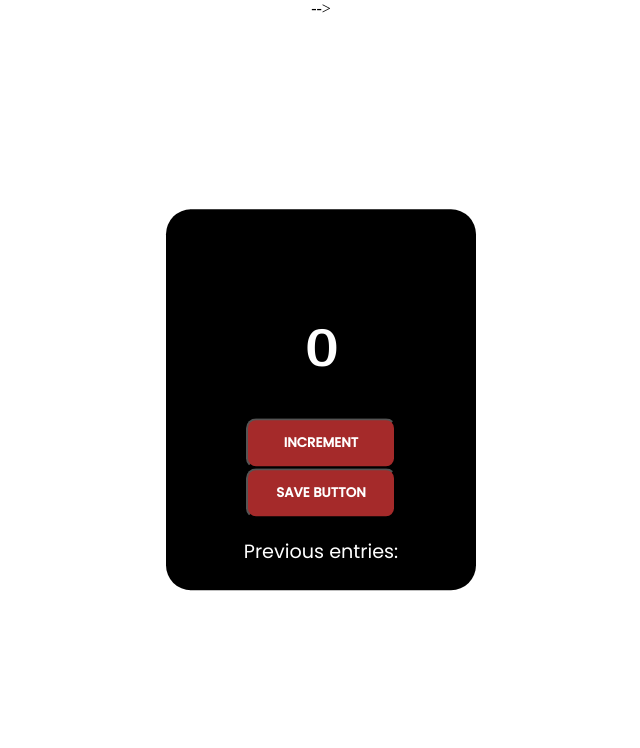
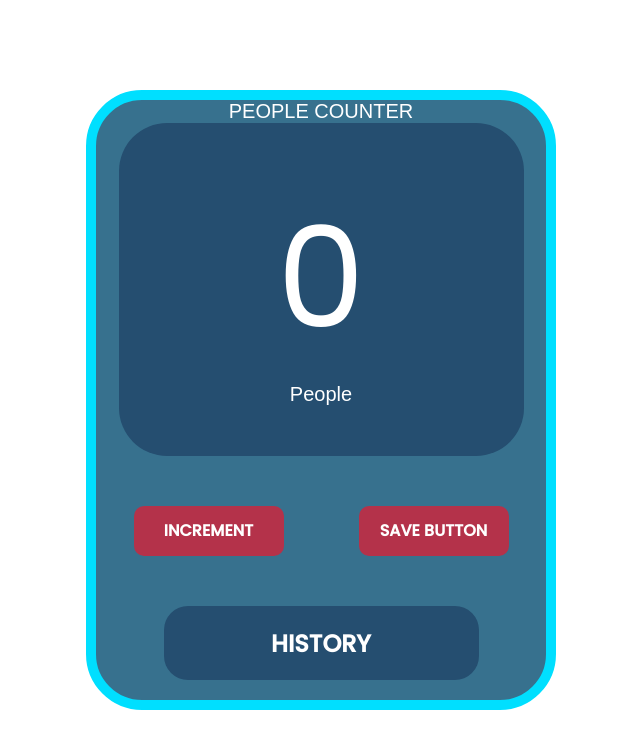
Before and after one commit to markpedong/People-Counter, a plain HTML site: page index.html in a window 1280 px wide. Shown: the whole page, without its empty margins (319-959 px from the left). Drawn offline with Linux system fonts and the light colour scheme.

Commit message:
finished the counter, functional. Will add the list eme when I figured it out

```diff
--- a/app.js
+++ b/app.js
@@ -2,7 +2,7 @@
 let saveEntry = document.getElementById("saveEntry")
 let countpeeps = document.getElementById("countpeeps")
 let count = 0;
-
+let orderedLists = document.getElementById("orderedLists").innerHTML = generate
 
 function increment() {
     count += 1;
@@ -12,7 +12,7 @@ function increment() {
 
 function saveButton (){
     let countStr = count + " - "
-    saveEntry.textContent += countStr;
-    countpeeps.innerText = 0;
+    saveEntry.innerText += countStr;
+    countpeeps.textContent = 0;
     count = 0;
 }
--- a/index.html
+++ b/index.html
@@ -4,7 +4,7 @@
     <meta charset="UTF-8">
     <meta http-equiv="X-UA-Compatible" content="IE=edge">
     <meta name="viewport" content="width=device-width, initial-scale=1.0">
-    <title>People Counter</title>
+    <title>People Counter| Mark Jesson Pedong </title>
     <!-- External CSS -->
     <link rel="stylesheet" href="style.css">
 
@@ -16,14 +16,30 @@
 
 </head>
 <body>
-    <div class="container">
-        <h1 class="item">People Counter :</h1>
-        <h2 id="countpeeps">0</h2>
-        <button class="button-style" id="increment-btn" onclick="increment()">INCREMENT</button>
-        <button class="button-style" id="save-btn" onclick="saveButton()">SAVE BUTTON</button>
-        <p id="saveEntry" class="saveEntry">Previous entries: </p>
-      </div>   -->
-    <p id="welcome"></p>
+    <section>
+        <div class="container">
+            <header>
+                <div class="title">People Counter</div>
+            </header>
+            <div class="display">
+                <div class="counterTag" id="countpeeps">0</div>
+                <div class="peopleTag">People</div>
+            </div>
+            <div class="buttons">
+            <div class="button-style" id="increment-btn" onclick="increment()">INCREMENT</div>
+            <div class="button-style" id="save-btn" onclick="saveButton()">SAVE BUTTON</div>
+            </div>
+            <div class="history">
+                <h1 class="saveEntry">HISTORY</h1>
+                <ol id="orderedLists">
+
+                </ol>
+                <p id="saveEntry"></p>
+
+            </div>
+        </div>
+
+    </section>
 
 </body>
 <script src="./app.js"></script>
--- a/style.scss
+++ b/style.scss
@@ -1,55 +1,131 @@
 body{
   margin: 0;
   padding: 0;
-    text-align: center;
+  box-sizing: border-box;
+}
+
+:root {
+
+
+--bg-color: #37718E;
+--border-color: #00DFFF;
+--white-color: #ffffff;
+--darkBlue-color: #254E70;
+--button-red: #b4324a;
+--background-color: linear-gradient(to left, #ececec, #ececec, #ececec, #ececec, #ececec);
+--box-shadow: 5px 5px 5px rgba(0, 0, 0, 0.548);
+--button-black-hover:rgb(211, 211, 211);
+--button-gray-hover:rgba(177, 177, 177, 0.966);
+}
+
+// .dark-theme{
+// --black-color: #181410;
+// --gray-color: #3B3730;
+// --white-color: #ffffff;
+// --button-gray: #2E2E2E;
+// --background-color: linear-gradient(to left, #000000, #441d22, #863330, #B7410E, #fb7f17);
+// --box-shadow: 5px 5px 5px rgba(255, 255, 255, 0.1);
+// --button-black-hover:rgb(49, 49, 49);
+// --button-gray-hover:rgba(0, 0, 0, 0.753);
+// }
+
+// .light-theme{
+
+// }
+
+section{
+min-height: 100vh;
+display: flex;
+align-items: center;
+justify-content: center;
 }
 
 .container{
-    background-color: #000000;
-    width: 300px;
-    min-height: 300px;
-    padding: 5px;
-    display: block;
-    border-radius: 25px;
-
-    /* position the div in center */
-    position: absolute;
-    top: 50%;
-    left: 50%;
-    transform: translate(-50%, -50%);
+width: 100%;
+height: auto;
+max-width: 450px;
+background-color: var(--bg-color);
+border-radius: 3.5em;
+border-style: solid;
+border-color: var(--border-color);
+border-width: 10px;
+overflow: hidden;
+padding-bottom: 20px;
 }
 
+header{
+  text-align: center;
+  color: var(--white-color);
+  text-transform: uppercase;
+  font-size: 20px;
+  font-family: 'Montserrat', sans-serif;
 
-  h1{
-      color: rgb(0, 0, 0);
-      font-family: 'Poppins';
 }
 
-  h2 {
-    font-size: 3em;
-    font-family: 'Domine', serif;
+.display{
+
+  width:90%;
+  text-align: center;
+  background-color: var(--darkBlue-color);
+  border-radius: 3em;
+  margin-left: auto;
+  margin-right: auto;
+
+  .counterTag{
+    font-size: 140px;
     color: white;
+    font-family: 'Poppins', sans-serif;
+    padding: 50px 0 0 0;
 
   }
+
+  .peopleTag{
+    font-size: 20px;
+    color: white;
+    font-family: 'Montserrat', sans-serif;
+    padding: 0 0 50px 0;
+
+  }
+}
+.buttons{
+  margin: auto;
+  display: flex;
+  justify-content: space-around;
+  padding: 50px 0px;
+
 
   .button-style {
     border-radius: 10px;
     color: rgb(255, 255, 255);
-  background-color: brown;
+    background-color: var(--button-red);
     width: 150px;
     min-height: 50px;
     font-weight: bold;
     font-family: 'Poppins';
-
+    display: flex;
+    justify-content: center;
+    align-items: center;
+    cursor: pointer;
+  }
 }
 
+.history {
+  width:70%;
+  text-align: center;
+  background-color: var(--darkBlue-color);
+  border-radius: 1.5em;
+  margin-left: auto;
+  margin-right: auto;
+  overflow:  hidden;
+
   .saveEntry {
-  font-size: 1.2em;
+    font-size: 1.5em;
     color: white;
     font-family: 'Poppins';
   }
 
   p{
-  color: rgb(255, 0, 0);
+    color: rgb(255, 255, 255);
     font-family: 'Poppins';
   }
+}
```
Also changed, not shown: style.css, 1 other file. Lines whose indentation alone changed are shown as unchanged.
